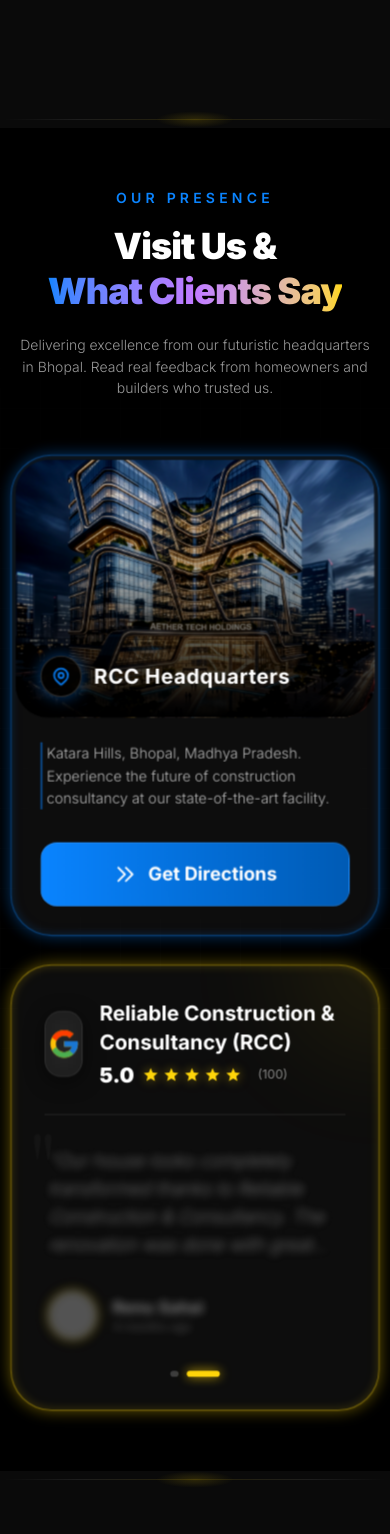
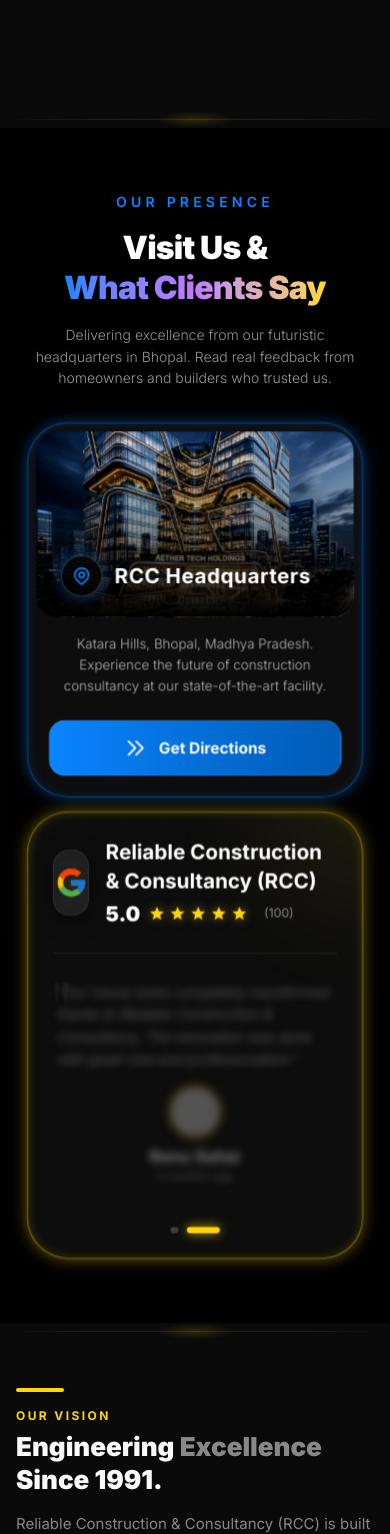
Before and after one commit to Niranjan8001/RCCbhopal, a Next.js app: page / in a window 390 px wide. Shown: the part 4120-5654 px from the top of the page. Built offline with nearby package versions, Linux system fonts and the light colour scheme; grey boxes are pictures that could not be loaded; a web font is replaced by a local one.

Commit message:
layout fix1

```diff
--- a/src/app/globals.css
+++ b/src/app/globals.css
@@ -1015,3 +1015,112 @@
   box-shadow: 0 0 15px rgba(191, 90, 242, 0.4), inset 0 0 10px rgba(191, 90, 242, 0.2);
   border-color: rgba(191, 90, 242, 0.5);
 }
+
+/* =================================================================
+   LOCATION & REVIEWS MOBILE FIXES (max-width: 480px)
+   ================================================================= */
+@media (max-width: 480px) {
+  #visit-us {
+    padding-top: 64px !important;
+    padding-bottom: 64px !important;
+  }
+
+  #visit-us .text-center.mb-16 {
+    margin-bottom: 40px !important;
+  }
+
+  /* Center align and scale headings */
+  #visit-us h2 {
+    font-size: 32px !important;
+    line-height: 1.25 !important;
+    padding: 0 16px;
+    margin-bottom: 16px !important;
+  }
+
+  #visit-us p.max-w-xl {
+    font-size: 14px !important;
+    padding: 0 16px;
+    margin-bottom: 24px !important;
+  }
+
+  /* Grid and Cards Spacing - safe margins left and right */
+  #visit-us .grid {
+    gap: 32px !important;
+    padding: 0 16px !important;
+  }
+
+  /* Floating cards */
+  #visit-us .glass-card-premium {
+    padding: 24px !important;
+    border-radius: 28px !important;
+  }
+
+  /* The first card has `p-1` for image wrapper, keep it small */
+  #visit-us .glass-card-premium.p-1 {
+    padding: 8px !important;
+  }
+
+  /* Image height reduction */
+  #visit-us .h-\[250px\] {
+    height: 180px !important;
+    margin-bottom: 16px !important;
+    border-radius: 20px !important;
+  }
+
+  /* Contact Card Typography & Alignment */
+  #visit-us .px-6.pb-6 {
+    padding-left: 12px !important;
+    padding-right: 12px !important;
+    padding-bottom: 12px !important;
+    text-align: center;
+    display: flex;
+    flex-direction: column;
+    align-items: center;
+  }
+
+  #visit-us .px-6.pb-6 p {
+    font-size: 13px !important;
+    margin-bottom: 24px !important;
+    padding-left: 0 !important;
+    border-left: none !important;
+  }
+
+  /* CTA Button collision prevention */
+  #visit-us a.rounded-2xl {
+    padding: 14px 20px !important;
+    font-size: 15px !important;
+    margin-top: auto;
+    width: 100%;
+    max-width: 300px;
+  }
+
+  /* Review card sizing */
+  #visit-us .glass-card-premium.h-full {
+    min-height: auto !important;
+  }
+
+  #visit-us .h-\[200px\] {
+    height: auto !important;
+    min-height: 180px !important;
+    margin-bottom: 16px !important;
+  }
+
+  #visit-us .text-8xl {
+    font-size: 5rem !important;
+    top: -12px !important;
+    left: -4px !important;
+  }
+
+  #visit-us p.italic {
+    font-size: 14px !important;
+    line-height: 1.6 !important;
+  }
+
+  /* Fix the review avatar and name wrapping */
+  #visit-us .mt-8.flex {
+    margin-top: 16px !important;
+    flex-direction: column;
+    text-align: center;
+    gap: 8px !important;
+  }
+}
```
